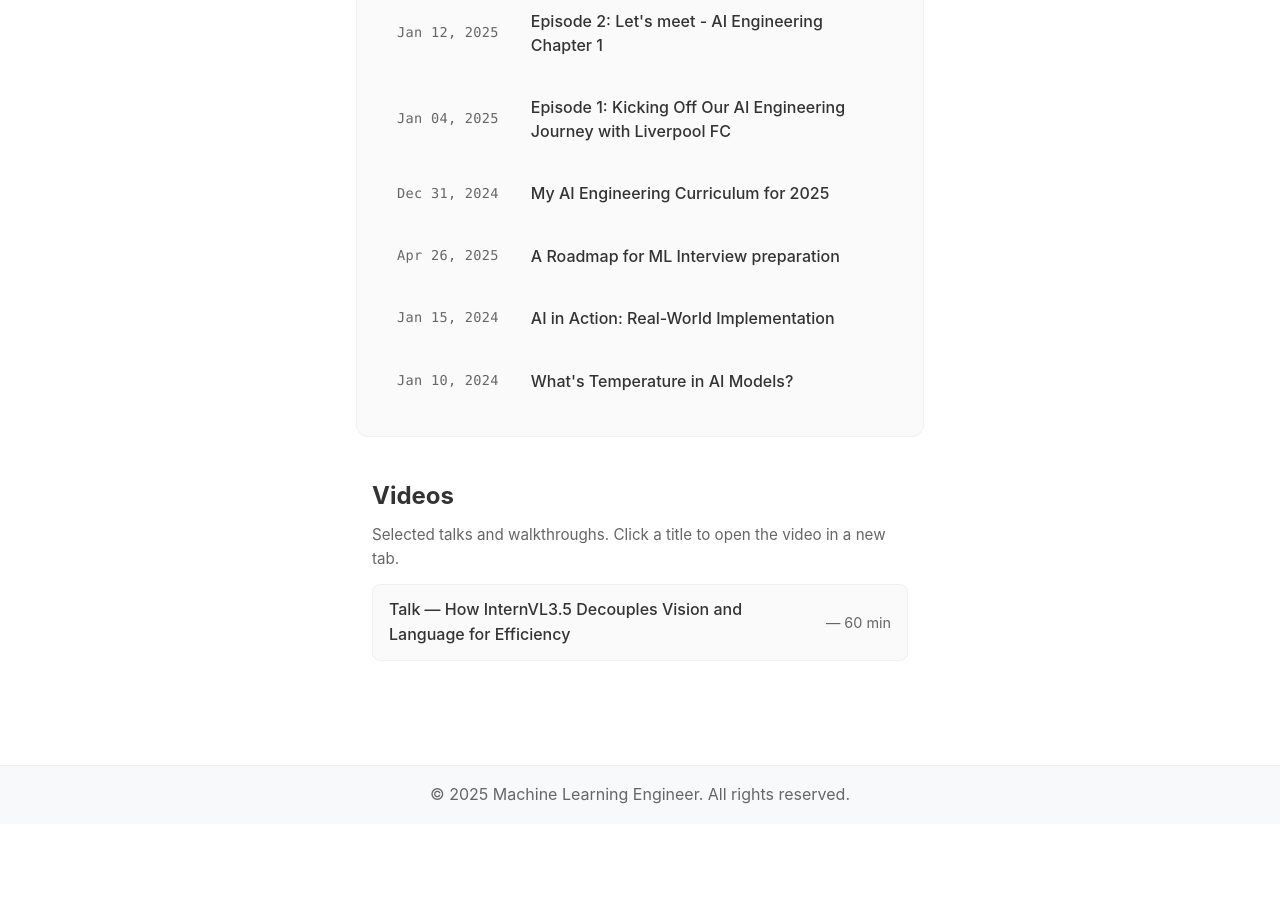
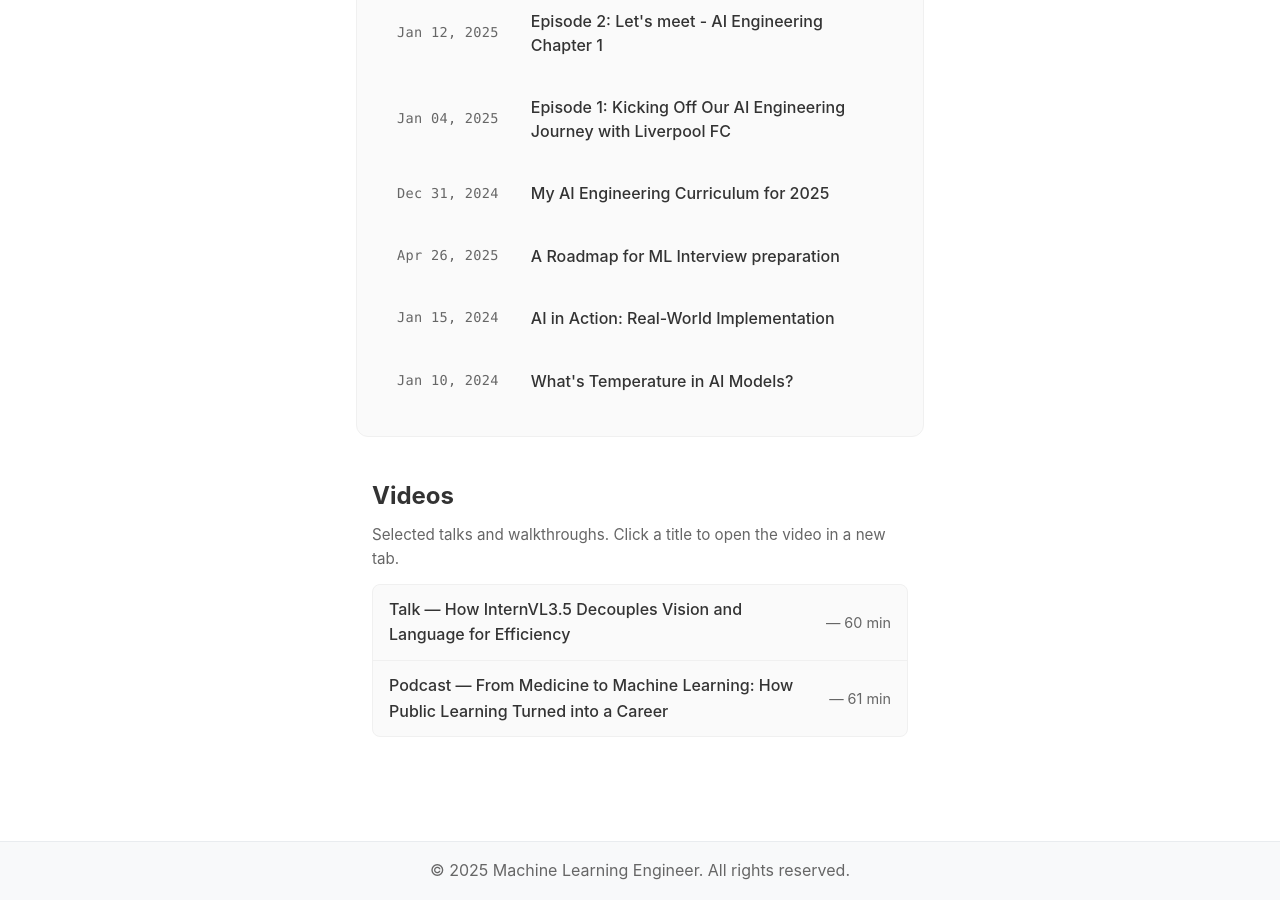
Before and after one commit to sotoblanco/blog, a Jekyll site: the page built from docs/blog.md, in a window 1280 px wide and 900 px high, scrolled down 940 px. Built offline with Jekyll 4.4.1, drawn with Linux system fonts in a browser that asks for light colours; before the commit the page ends 1764 px from its top, so only the background shows below that.

Commit message:
add podcast

```diff
--- a/docs/blog.md
+++ b/docs/blog.md
@@ -55,6 +55,10 @@ title: Blog
         <li class="video-item">
           <a class="video-link" href="https://www.youtube.com/watch?v=zk0Xpf2SHPU&t" target="_blank" rel="noopener">Talk — How InternVL3.5 Decouples Vision and Language for Efficiency </a>
           <span class="video-meta">— 60 min</span>
+        </li>
+        <li class="video-item">
+          <a class="video-link" href="https://www.youtube.com/watch?v=5km62e4nDaw&t" target="_blank" rel="noopener">Podcast — From Medicine to Machine Learning: How Public Learning Turned into a Career </a>
+          <span class="video-meta">— 61 min</span>
         </li>
         <!-- Add more items as needed -->
       </ul>
```
